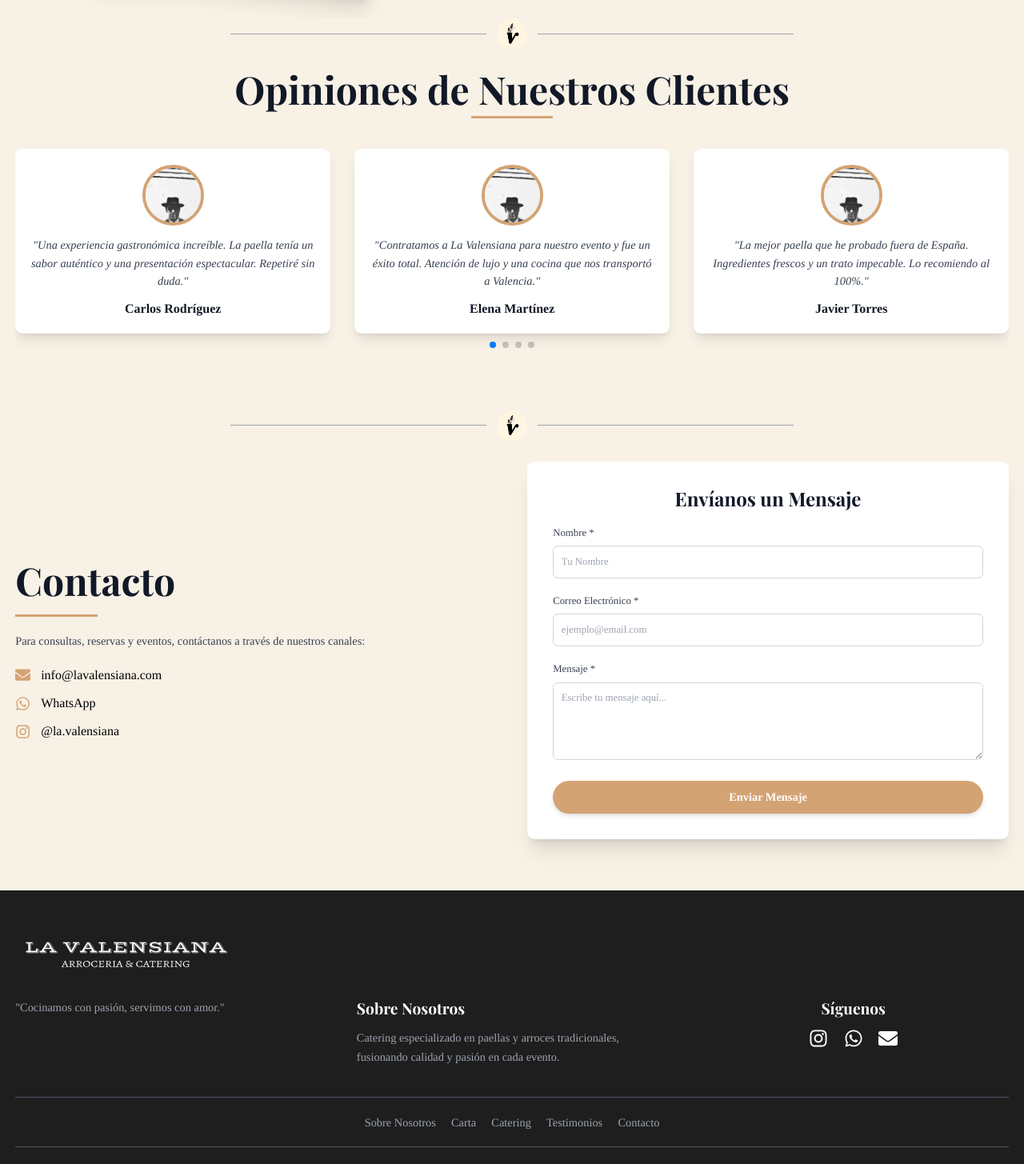
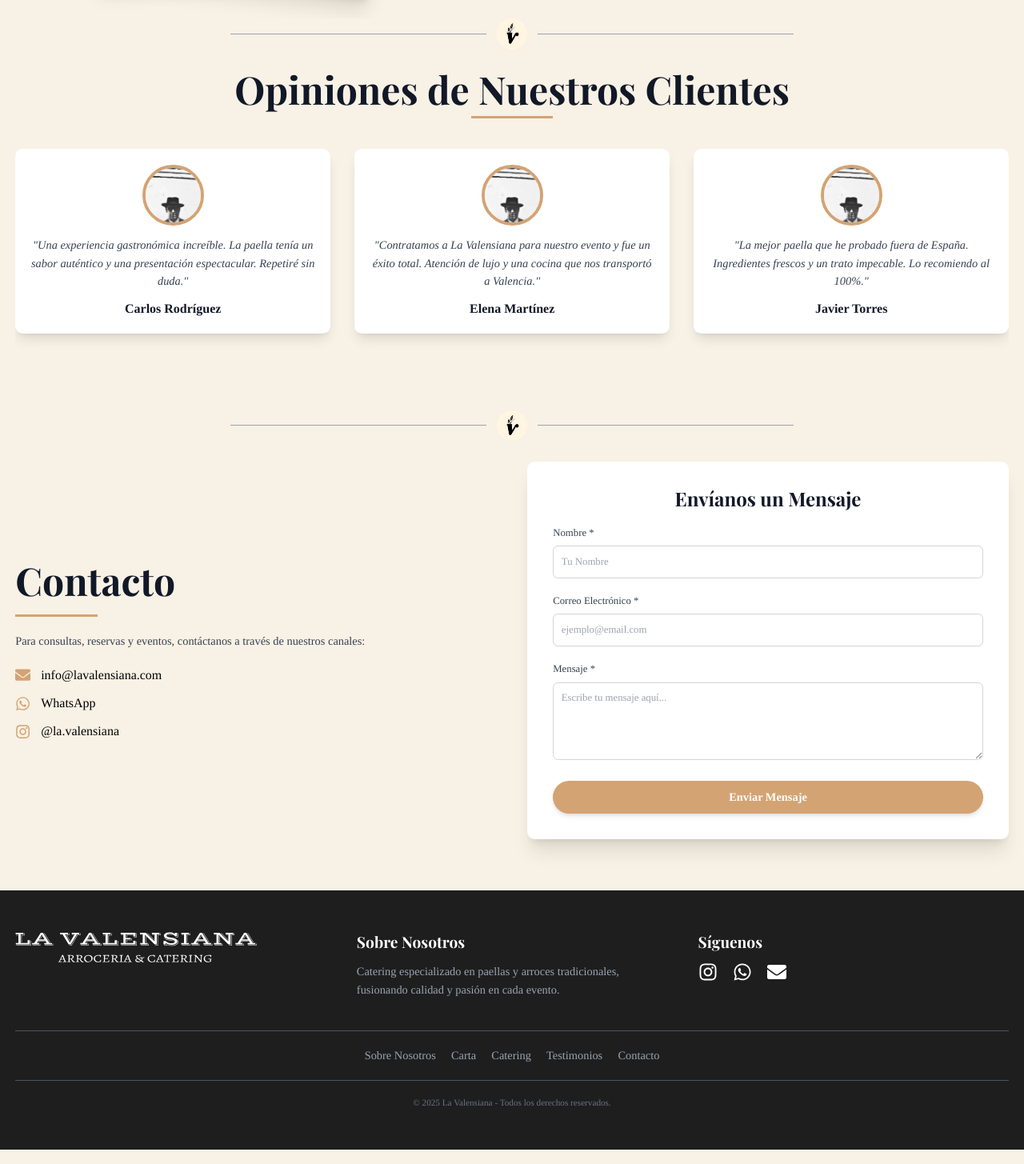
Before and after one commit to isidromartin/lavalensiana, a React (Vite) app: page /lavalensiana/about in a window 1280 px wide. Shown: the part 2636-4091 px from the top of the page at 80% size. Built offline with nearby package versions, Linux system fonts and the light colour scheme; a web font is replaced by a local one.

Commit message:
Testimonios automatic, footer responsive, centered menu

```diff
--- /dev/null
+++ b/public/testimonios.json
@@ -0,0 +1 @@
+[{"name":"Carlos Rodríguez","text":"Una experiencia gastronómica increíble. La paella tenía un sabor auténtico y una presentación espectacular. Repetiré sin duda.","image":"images\/testimonio.jpg"},{"name":"Elena Martínez","text":"Contratamos a La Valensiana para nuestro evento y fue un éxito total. Atención de lujo y una cocina que nos transportó a Valencia.","image":"images\/testimonio.jpg"},{"name":"Javier Torres","text":"La mejor paella que he probado fuera de España. Ingredientes frescos y un trato impecable. Lo recomiendo al 100%.","image":"images\/testimonio.jpg"}]
--- a/src/components/Footer.jsx
+++ b/src/components/Footer.jsx
@@ -3,46 +3,41 @@ import { Link } from "react-scroll";
 
 const Footer = () => {
   return (
-    <footer className="bg-[#1E1E1E] text-white py-20 px-6">
-      <div className="container mx-auto grid grid-cols-3 gap-12">
-        {/* Primera fila */}
-        <div className="col-span-1 flex justify-center md:justify-start">
+    <footer className="bg-[#1E1E1E] text-white py-16 px-6">
+      <div className="container mx-auto grid grid-cols-1 md:grid-cols-3 gap-12 text-center md:text-left">
+        {/* Columna 1: Logo */}
+        <div className="flex justify-center md:justify-start">
           <img
             src="images/logo_blanco.svg"
             alt="Logo La Valensiana"
-            className="h-16 md:h-10 transition-all duration-300 ml-4"
+            className="h-16 md:h-12 transition-all duration-300"
           />
         </div>
-        <div className="col-span-1"></div> {/* Espacio vacío */}
-        <div className="col-span-1"></div> {/* Espacio vacío */}
-        {/* Segunda fila */}
-        <div className="col-span-1">
-          <p className="text-lg text-gray-400 leading-relaxed">
-            "Cocinamos con pasión, servimos con amor."
-          </p>
-        </div>
-        <div className="col-span-1">
+
+        {/* Columna 2: Sobre Nosotros */}
+        <div>
           <h3 className="text-2xl font-heading font-bold">Sobre Nosotros</h3>
           <p className="text-lg text-gray-400 mt-4 leading-relaxed">
             Catering especializado en paellas y arroces tradicionales,
             fusionando calidad y pasión en cada evento.
           </p>
         </div>
-        <div className="col-span-1 flex flex-col items-center space-y-4">
+
+        {/* Columna 3: Redes Sociales */}
+        <div className="flex flex-col items-center md:items-start space-y-4">
           <h3 className="text-2xl font-heading font-bold">Síguenos</h3>
           <div className="flex space-x-6 text-3xl">
-            <FaInstagram className="hover:text-primary cursor-pointer" />
-            <FaWhatsapp className="hover:text-primary cursor-pointer" />
-            <FaEnvelope className="hover:text-primary cursor-pointer" />
+            <FaInstagram className="hover:text-primary cursor-pointer transition-transform duration-300 hover:scale-110" />
+            <FaWhatsapp className="hover:text-primary cursor-pointer transition-transform duration-300 hover:scale-110" />
+            <FaEnvelope className="hover:text-primary cursor-pointer transition-transform duration-300 hover:scale-110" />
           </div>
         </div>
       </div>
 
-      {/* Fila extra: Navegación */}
-      <div className="border-t border-gray-600 mt-12 pt-6 text-center text-gray-400 text-sm flex justify-center space-x-6">
-        <ul
-          className={`hidden md:flex space-x-6 text-lg transition-all duration-300`}
-        >
+      {/* Separador */}
+      <div className="border-t border-gray-600 mt-12 pt-6">
+        {/* Menú de Navegación */}
+        <ul className="flex flex-wrap justify-center space-x-6 text-lg text-gray-400">
           <li>
             <Link
               to="about"
@@ -102,7 +97,7 @@ const Footer = () => {
       </div>
 
       {/* Copyright */}
-      <div className="border-t border-gray-600 mt-12 pt-6 text-center text-gray-500 text-sm mt-6">
+      <div className="border-t border-gray-600 mt-6 pt-6 text-center text-gray-500 text-sm">
         © {new Date().getFullYear()} La Valensiana - Todos los derechos
         reservados.
       </div>
--- a/src/components/Menu/MenuSection.jsx
+++ b/src/components/Menu/MenuSection.jsx
@@ -57,11 +57,11 @@ const MenuSection = () => {
 
         {/* Platos Filtrados */}
 
-        <div className="flex flex-wrap justify-center gap-8 px-6">
+        <div className="flex flex-wrap justify-center gap-8 pr-12">
           {displayedItems.map((item, index) => (
             <motion.div
               key={index}
-              className="relative mx-8 w-full sm:w-[45%] md:w-[30%] lg:w-[22%] max-w-[18rem] h-96 cursor-pointer transition-transform duration-300 hover:scale-105 hover:shadow-xl p-4"
+              className="relative mx-8 w-full sm:w-[45%] md:w-[30%] lg:w-[22%] max-w-[18rem] h-96 cursor-pointer transition-transform duration-300 hover:scale-105 hover:shadow-xl"
             >
               <FlipCard
                 key={index}
--- a/src/components/Testimonials.jsx
+++ b/src/components/Testimonials.jsx
@@ -1,43 +1,35 @@
+import { useState, useEffect } from "react";
 import { Swiper, SwiperSlide } from "swiper/react";
 import "swiper/css";
 import "swiper/css/pagination";
 import { Pagination } from "swiper/modules";
 import { motion } from "framer-motion";
 
-const testimonios = [
-  {
-    name: "Carlos Rodríguez",
-    text: "Una experiencia gastronómica increíble. La paella tenía un sabor auténtico y una presentación espectacular. Repetiré sin duda.",
-    image: "images/testimonio.jpg",
-  },
-  {
-    name: "Elena Martínez",
-    text: "Contratamos a La Valensiana para nuestro evento y fue un éxito total. Atención de lujo y una cocina que nos transportó a Valencia.",
-    image: "images/testimonio.jpg",
-  },
-  {
-    name: "Javier Torres",
-    text: "La mejor paella que he probado fuera de España. Ingredientes frescos y un trato impecable. Lo recomiendo al 100%.",
-    image: "images/testimonio.jpg",
-  },
-  {
-    name: "Carlos Rodríguez",
-    text: "Una experiencia gastronómica increíble. La paella tenía un sabor auténtico y una presentación espectacular. Repetiré sin duda.",
-    image: "images/testimonio.jpg",
-  },
-  {
-    name: "Elena Martínez",
-    text: "Contratamos a La Valensiana para nuestro evento y fue un éxito total. Atención de lujo y una cocina que nos transportó a Valencia.",
-    image: "images/testimonio.jpg",
-  },
-  {
-    name: "Javier Torres",
-    text: "La mejor paella que he probado fuera de España. Ingredientes frescos y un trato impecable. Lo recomiendo al 100%.",
-    image: "images/testimonio.jpg",
-  },
-];
+const Testimonials = () => {
+  const [testimonials, setTestimonials] = useState([]);
+  const [loading, setLoading] = useState(true);
+  const [error, setError] = useState(null);
 
-const Testimonios = () => {
+  const API_URL = "testimonios.json";
+
+  useEffect(() => {
+    fetch(API_URL)
+      .then((response) => {
+        if (!response.ok) {
+          throw new Error("Error al obtener testimonios");
+        }
+        return response.json();
+      })
+      .then((data) => {
+        setTestimonials(data);
+        setLoading(false);
+      })
+      .catch((err) => {
+        setError(err.message);
+        setLoading(false);
+      });
+  }, []);
+
   return (
     <section id="testimonios" className="py-20 px-6 bg-[#F8F1E5]">
       <div className="container mx-auto text-center">
@@ -54,7 +46,14 @@ const Testimonios = () => {
           <div className="w-32 h-1 bg-primary mx-auto mt-3"></div>
         </motion.div>
 
+        {/* Manejo de Errores y Carga */}
+        {loading && (
+          <p className="text-lg text-gray-700 mt-6">Cargando testimonios...</p>
+        )}
+        {error && <p className="text-lg text-red-600 mt-6">{error}</p>}
+
         {/* Swiper con testimonios */}
+        {!loading && !error && testimonials.length > 0 && (
           <div className="mt-12">
             <Swiper
               modules={[Pagination]}
@@ -67,7 +66,7 @@ const Testimonios = () => {
               }}
               className="pb-10"
             >
-            {testimonios.map((testimonio, index) => (
+              {testimonials.map((testimonio, index) => (
                 <SwiperSlide key={index}>
                   <motion.div
                     className="bg-white shadow-lg rounded-xl p-6 flex flex-col items-center text-center space-y-4 transition-transform duration-300 hover:scale-105"
@@ -97,9 +96,10 @@ const Testimonios = () => {
               ))}
             </Swiper>
           </div>
+        )}
       </div>
     </section>
   );
 };
 
-export default Testimonios;
+export default Testimonials;
```
Lines whose indentation alone changed are shown as unchanged.
